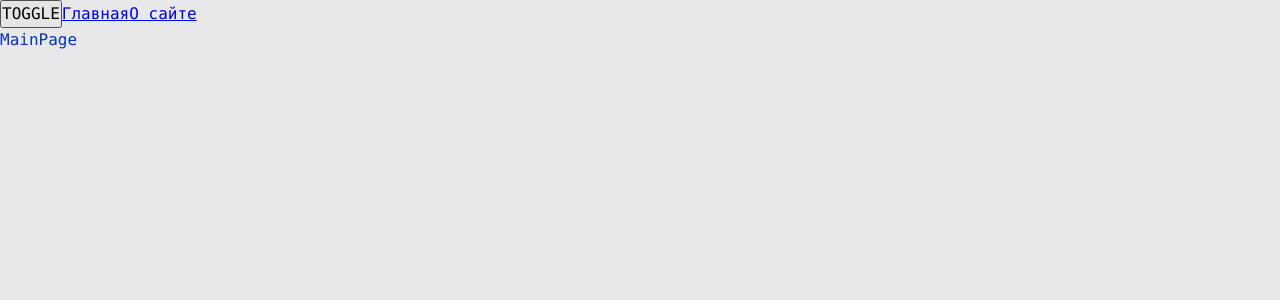
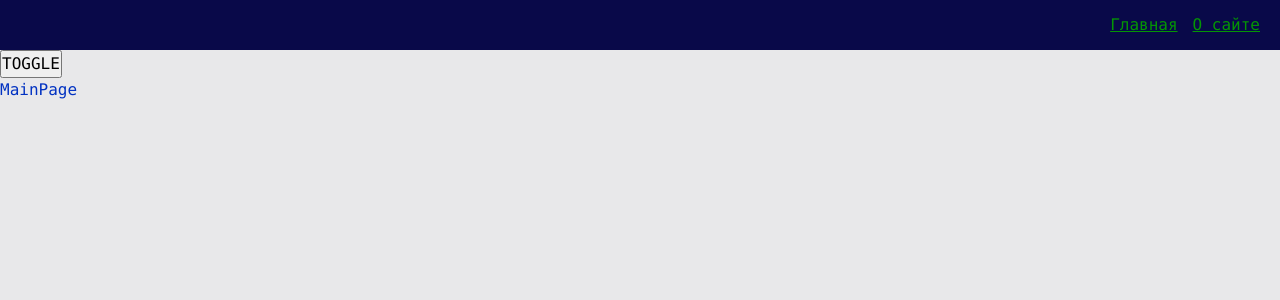
Before and after one commit to AntonMaryenkov/production-project, a React app: page / in a window 1280 px wide. Shown: the top 300 px of the page. Built offline with nearby package versions, Linux system fonts and the light colour scheme.

Commit message:
добавил Navbar, AppLink

```diff
--- a/src/app/App.tsx
+++ b/src/app/App.tsx
@@ -1,17 +1,16 @@
-import {Link} from 'react-router-dom';
 import './styles/index.scss';
 import {classNames} from 'shared/lib/classNames/classNames';
 import {useTheme} from 'app/providers/ThemeProvider';
 import {AppRouter} from "app/providers/router";
+import {Navbar} from "widgets/Navbar";
 
 const App = () => {
   const {theme, toggleTheme} = useTheme();
 
   return (
     <div className={classNames('app', {}, [theme])}>
+      <Navbar />
       <button onClick={toggleTheme}>TOGGLE</button>
-      <Link to='/'>Главная</Link>
-      <Link to='/about'>О сайте</Link>
       <AppRouter/>
     </div>
   )
--- a/src/app/styles/themes/dark.scss
+++ b/src/app/styles/themes/dark.scss
@@ -1,6 +1,9 @@
 .app.dark {
   --bg-color: #090949;
+  --inverted-bg-color: #e8e8ea;
 
   --primary-color: #049604;
   --secondary-color: #04ff04;
+  --inverted-primary-color: #0232c2;
+  --inverted-secondary-color: #004dff;
 }
--- a/src/app/styles/themes/normal.scss
+++ b/src/app/styles/themes/normal.scss
@@ -1,6 +1,9 @@
 .app.light {
   --bg-color: #e8e8ea;
+  --inverted-bg-color: #090949;
 
   --primary-color: #0232c2;
   --secondary-color: #0449e0;
+  --inverted-primary-color: #049604;
+  --inverted-secondary-color: #04ff04;
 }
--- a/src/app/styles/variables/global.scss
+++ b/src/app/styles/variables/global.scss
@@ -8,4 +8,7 @@
   --font-size-l: 24px;
   --font-line-l: 32px;
   --font-l: var(--font-size-l) / var(--font-line-l) var(--font-famaly-main);
+
+  // Размеры
+  --navbar-height: 50px;
 }
--- /dev/null
+++ b/src/shared/ui/AppLink/AppLink.module.scss
@@ -0,0 +1,11 @@
+.AppLink {
+  color: var(--primary-color)
+}
+
+.primary {
+ color: var(--primary-color);
+}
+
+.inverted {
+  color: var(--inverted-primary-color);
+}
--- /dev/null
+++ b/src/shared/ui/AppLink/AppLink.tsx
@@ -0,0 +1,34 @@
+import { classNames } from "shared/lib/classNames/classNames";
+import cls from './AppLink.module.scss';
+import { Link, LinkProps } from "react-router-dom";
+import { FC } from "react";
+
+export enum AppLinkTheme {
+  PRIMARY = 'primary',
+  INVERTED = 'inverted',
+}
+
+interface AppLinkProps extends LinkProps {
+  className?: string;
+  theme?: AppLinkTheme;
+}
+
+export const AppLink: FC<AppLinkProps> = (props) => {
+  const {
+    to,
+    className,
+    children,
+    theme = AppLinkTheme.PRIMARY,
+    ...otherProps
+  } = props;
+  console.log(theme)
+  return (
+    <Link
+      to={to}
+      className={classNames(cls.AppLink, {}, [className, cls[theme]])}
+      {...otherProps}
+    >
+      {children}
+    </Link>
+  );
+};
--- /dev/null
+++ b/src/widgets/Navbar/index.ts
@@ -0,0 +1,5 @@
+import {Navbar} from "./ui/Navbar";
+
+export {
+  Navbar
+};
--- /dev/null
+++ b/src/widgets/Navbar/ui/Navbar.module.scss
@@ -0,0 +1,16 @@
+.Navbar {
+  width: 100%;
+  height: var(--navbar-height);
+  background: var(--inverted-bg-color);
+  display: flex;
+  align-items: center;
+  padding: 20px;
+}
+
+.links {
+  margin-left: auto;
+}
+
+.mainLink {
+  margin-right: 15px;
+}
--- /dev/null
+++ b/src/widgets/Navbar/ui/Navbar.tsx
@@ -0,0 +1,19 @@
+import React from 'react';
+import { classNames } from "shared/lib/classNames/classNames";
+import cls from './Navbar.module.scss';
+import { AppLink, AppLinkTheme } from "shared/ui/AppLink/AppLink";
+
+interface NavbarProps {
+  className?: string;
+}
+
+export const Navbar = ({className}: NavbarProps) => {
+  return (
+    <div className={classNames(cls.Navbar, {}, [className])}>
+      <div className={cls.links}>
+        <AppLink theme={AppLinkTheme.INVERTED} to='/' className={cls.mainLink}>Главная</AppLink>
+        <AppLink theme={AppLinkTheme.INVERTED} to='/about'>О сайте</AppLink>
+      </div>
+    </div>
+  );
+};
```
